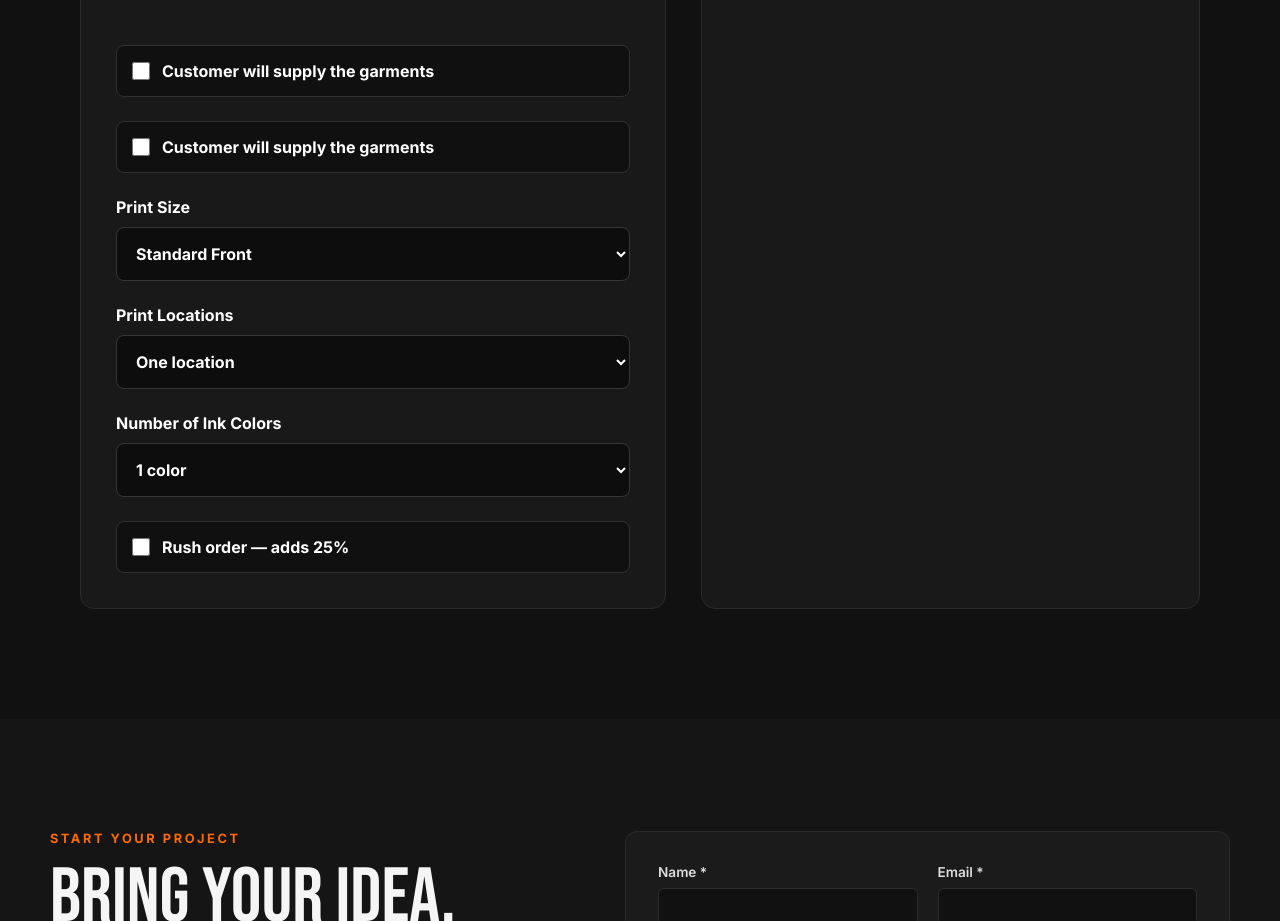
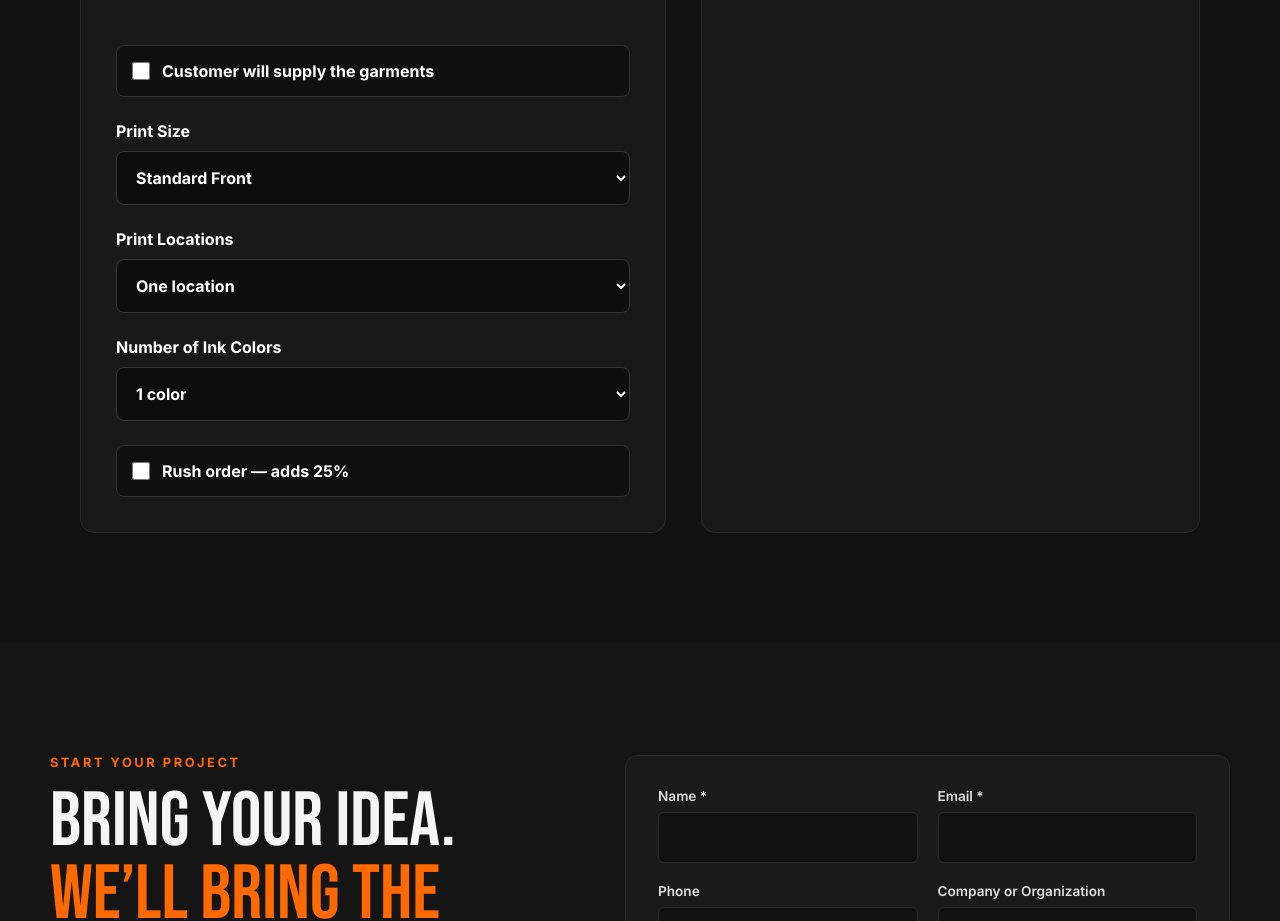
Before and after one commit to CharlieBrown3rd/inknhustle-os, a React (Vite) app: page / in a window 1280 px wide. Shown: the part 4580-5501 px from the top of the page. Built offline with nearby package versions, Linux system fonts and the light colour scheme.

Commit message:
Add visual garment selector

```diff
--- a/src/sections/QuoteCalculator/QuoteCalculator.jsx
+++ b/src/sections/QuoteCalculator/QuoteCalculator.jsx
@@ -266,17 +266,6 @@ function QuoteCalculator() {
   Customer will supply the garments
 </label>
 
-            <label className="quote-checkbox">
-              <input
-                type="checkbox"
-                checked={customerSupplied}
-                onChange={(event) =>
-                  setCustomerSupplied(event.target.checked)
-                }
-              />
-
-              Customer will supply the garments
-            </label>
 
             <label>
               Print Size
```
